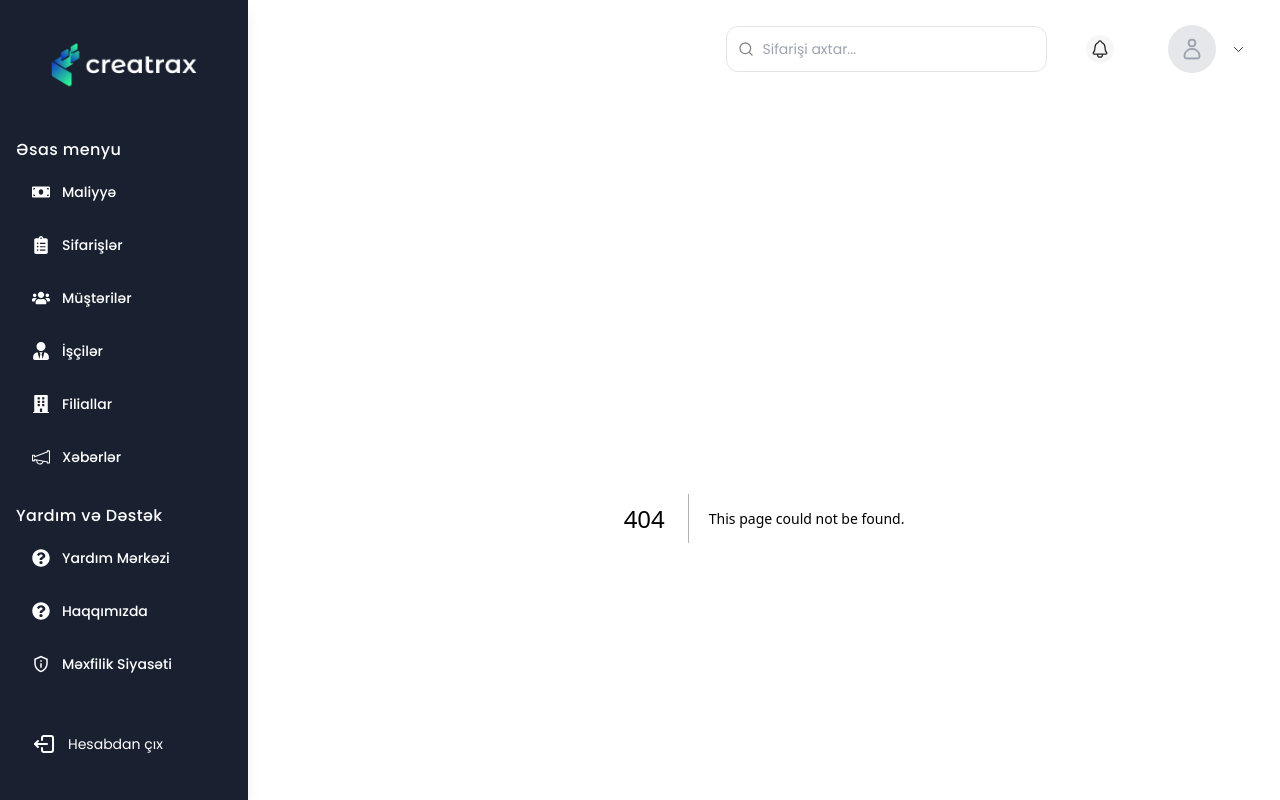
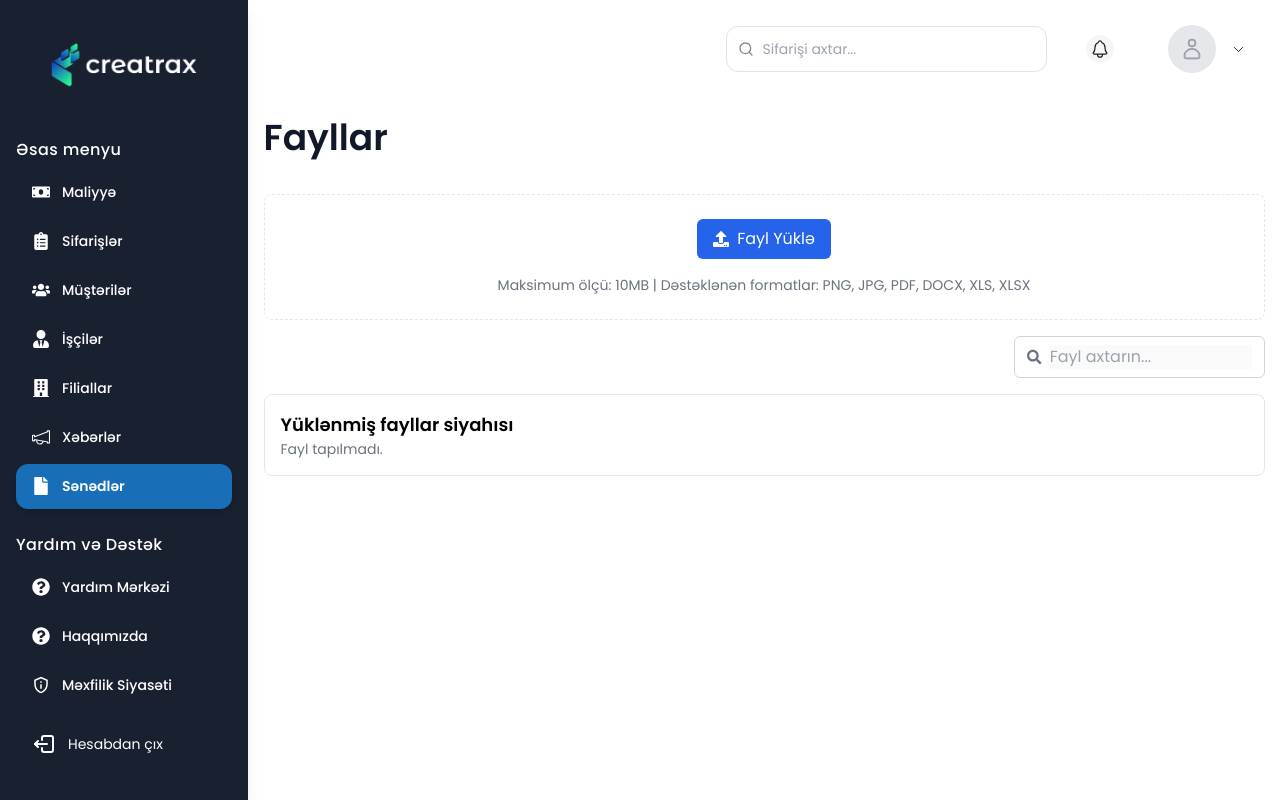
Before and after one commit to nihad-xalq/creatrax, a Next.js app: page /app/files in a window 1280 px wide. Before the commit this address had no page. Built offline with nearby package versions, Linux system fonts and the light colour scheme.

Commit message:
Files page done, some libraries related to the files installed, other minor changes

```diff
--- a/package.json
+++ b/package.json
@@ -17,6 +17,8 @@
     "@mantine/hooks": "^7.15.2",
     "axios": "^1.7.9",
     "date-fns": "^4.1.0",
+    "file-saver": "^2.0.5",
+    "jszip": "^3.10.1",
     "moment": "^2.30.1",
     "next": "15.1.0",
     "react": "^19.0.0",
--- /dev/null
+++ b/src/app/(pages)/app/files/page.tsx
@@ -0,0 +1,5 @@
+import { FilesView } from "@/views/FilesView";
+
+export default function FilesPage() {
+  return <FilesView />;
+}
--- a/src/components/semantic/Header.tsx
+++ b/src/components/semantic/Header.tsx
@@ -25,6 +25,7 @@ const headerLinks: HeaderLinksTypes[] = [
   { title: "İşçilər", href: "/app/employees" },
   { title: "Filiallar", href: "/app/branches" },
   { title: "Xəbərlər", href: "/app/announcements", },
+  { title: "Sənədlər", href: "/app/files", },
   { title: "Yardım Mərkəzi", href: "/info/guide", },
   { title: "Haqqımızda", href: "/info/about", },
   {
--- a/src/components/semantic/Navbar.tsx
+++ b/src/components/semantic/Navbar.tsx
@@ -13,8 +13,8 @@ import {
   FaBuilding,
   FaQuestionCircle,
   FaMoneyBill,
+  FaFile,
 } from "react-icons/fa";
-
 
 interface HeaderLinksTypes {
   section: string;
@@ -35,13 +35,22 @@ const headerLinks: HeaderLinksTypes[] = [
       { title: "Müştərilər", href: "/app/clients", icon: <FaUsers /> },
       { title: "İşçilər", href: "/app/employees", icon: <FaUserTie /> },
       { title: "Filiallar", href: "/app/branches", icon: <FaBuilding /> },
-      { title: "Xəbərlər", href: "/app/announcements", icon: <TfiAnnouncement /> },
+      {
+        title: "Xəbərlər",
+        href: "/app/announcements",
+        icon: <TfiAnnouncement />,
+      },
+      { title: "Sənədlər", href: "/app/files", icon: <FaFile /> },
     ],
   },
   {
     section: "Yardım və Dəstək",
     items: [
-      { title: "Yardım Mərkəzi", href: "/info/guide", icon: <FaQuestionCircle /> },
+      {
+        title: "Yardım Mərkəzi",
+        href: "/info/guide",
+        icon: <FaQuestionCircle />,
+      },
       { title: "Haqqımızda", href: "/info/about", icon: <FaQuestionCircle /> },
       {
         title: "Məxfilik Siyasəti",
@@ -64,17 +73,18 @@ export const Navbar = () => {
             {section}
           </h3>
           {/* Links */}
-          <ul className="flex flex-col gap-2">
+          <ul className="flex flex-col gap-1">
             {items.map(({ title, href, icon }) => {
               const isActive = pathname === href;
               return (
                 <li key={title}>
                   <Link
                     href={href}
-                    className={`flex items-center gap-3 w-full text-white text-[14px] font-[500] py-3 px-4 rounded-[12px] transition ${isActive
-                      ? "bg-[rgba(24,111,184,1)] font-semibold shadow-md hover:bg-none"
-                      : "hover:bg-white/10"
-                      }`}
+                    className={`flex items-center gap-3 w-full text-white text-[14px] font-[500] py-3 px-4 rounded-[12px] transition ${
+                      isActive
+                        ? "bg-[rgba(24,111,184,1)] font-semibold shadow-md hover:bg-none"
+                        : "hover:bg-white/10"
+                    }`}
                   >
                     <span className="text-lg">{icon}</span>
                     <span className="flex-1">{title}</span>
--- /dev/null
+++ b/src/views/FilesView.tsx
@@ -0,0 +1,265 @@
+"use client";
+
+import {
+  FaUpload,
+  FaDownload,
+  FaTrash,
+  FaFileAlt,
+  FaCheckSquare,
+  FaSquare,
+  FaSearch,
+} from "react-icons/fa";
+import { PageTitle } from "@/components/PageTitle";
+import { useState, useEffect } from "react";
+import JSZip from "jszip";
+import { saveAs } from "file-saver";
+
+const ALLOWED_FILE_TYPES = [
+  "image/png",
+  "image/jpeg",
+  "application/pdf",
+  "application/vnd.openxmlformats-officedocument.wordprocessingml.document",
+  "application/vnd.ms-excel",
+  "application/vnd.openxmlformats-officedocument.spreadsheetml.sheet",
+];
+
+const MAX_FILE_SIZE = 10 * 1024 * 1024;
+
+export const FilesView = () => {
+  const [files, setFiles] = useState<
+    { file: File; previewUrl: string; name: string }[]
+  >([]);
+  const [error, setError] = useState<string>("");
+  const [selectedFiles, setSelectedFiles] = useState<Set<string>>(new Set());
+  const [searchQuery, setSearchQuery] = useState<string>(""); // User input state
+  const [debouncedQuery, setDebouncedQuery] = useState<string>(""); // Debounced search term
+
+  // **Debounce effect to delay search execution**
+  useEffect(() => {
+    const handler = setTimeout(() => {
+      setDebouncedQuery(searchQuery);
+    }, 450);
+
+    return () => {
+      clearTimeout(handler);
+    };
+  }, [searchQuery]);
+
+  const handleFileUpload = (filesToUpload: FileList | null) => {
+    if (!filesToUpload) return;
+
+    const uploadedFiles = Array.from(filesToUpload);
+    const validFiles = uploadedFiles.filter((file) => {
+      if (!ALLOWED_FILE_TYPES.includes(file.type)) {
+        setError(
+          `"${file.name}" fayl növü uyğun deyil. Yalnız PNG, JPG, PDF, DOCX, XLS, XLSX yükləyə bilərsiniz.`
+        );
+        return false;
+      }
+      if (file.size > MAX_FILE_SIZE) {
+        setError(`"${file.name}" faylı çox böyükdür. Maksimum ölçü 10MB.`);
+        return false;
+      }
+      return true;
+    });
+
+    if (validFiles.length > 0) {
+      setError("");
+      setFiles((prevFiles) => [
+        ...prevFiles,
+        ...validFiles.map((file) => ({
+          file,
+          previewUrl: URL.createObjectURL(file),
+          name: file.name,
+        })),
+      ]);
+    }
+  };
+
+  const handleInputFileChange = (
+    event: React.ChangeEvent<HTMLInputElement>
+  ) => {
+    handleFileUpload(event.target.files);
+  };
+
+  const handleDownload = async (file: File, name: string) => {
+    const url = URL.createObjectURL(file);
+    const a = document.createElement("a");
+    a.href = url;
+    a.download = name;
+    document.body.appendChild(a);
+    a.click();
+    document.body.removeChild(a);
+    URL.revokeObjectURL(url);
+  };
+
+  const handleBulkDownload = async () => {
+    if (selectedFiles.size === 0) return;
+
+    const zip = new JSZip();
+    files.forEach(({ file, name }) => {
+      if (selectedFiles.has(name)) {
+        zip.file(name, file);
+      }
+    });
+
+    const zipBlob = await zip.generateAsync({ type: "blob" });
+    saveAs(zipBlob, "selected_files.zip");
+    setSelectedFiles(new Set());
+  };
+
+  const handleDelete = (fileName: string) => {
+    setFiles((prevFiles) => prevFiles.filter(({ name }) => name !== fileName));
+    setSelectedFiles((prevSelected) => {
+      const updatedSelection = new Set(prevSelected);
+      updatedSelection.delete(fileName);
+      return updatedSelection;
+    });
+  };
+
+  const handleBulkDelete = () => {
+    setFiles((prevFiles) =>
+      prevFiles.filter(({ name }) => !selectedFiles.has(name))
+    );
+    setSelectedFiles(new Set());
+  };
+
+  const toggleFileSelection = (fileName: string) => {
+    setSelectedFiles((prevSelected) => {
+      const updatedSelection = new Set(prevSelected);
+      if (updatedSelection.has(fileName)) {
+        updatedSelection.delete(fileName);
+      } else {
+        updatedSelection.add(fileName);
+      }
+      return updatedSelection;
+    });
+  };
+
+  // **Filtered files using debounced query**
+  const filteredFiles = files.filter(({ name }) =>
+    name.toLowerCase().includes(debouncedQuery.toLowerCase())
+  );
+
+  return (
+    <section className="filesSection flex flex-col gap-4 w-full">
+      <PageTitle title="Fayllar" />
+
+      {/* File Upload Section */}
+      <div className="border border-dashed rounded-lg p-6 text-center">
+        <label className="cursor-pointer bg-blue-600 hover:bg-blue-700 text-white py-2 px-4 rounded-md flex items-center gap-2 justify-center w-max mx-auto transition duration-200">
+          <FaUpload />
+          Fayl Yüklə
+          <input
+            type="file"
+            className="hidden"
+            multiple
+            accept=".png,.jpg,.jpeg,.pdf,.docx,.xls,.xlsx"
+            onChange={handleInputFileChange}
+          />
+        </label>
+        <p className="text-gray-500 text-sm mt-4">
+          Maksimum ölçü: 10MB | Dəstəklənən formatlar: PNG, JPG, PDF, DOCX, XLS,
+          XLSX
+        </p>
+        {error && <p className="text-red-500 text-sm mt-2">{error}</p>}
+      </div>
+
+      <div
+        className={`flex flex-row ${
+          selectedFiles.size > 0 ? "justify-between" : "justify-end"
+        } items-center gap-3`}
+      >
+        {/* Bulk Action Buttons */}
+        {selectedFiles.size > 0 && (
+          <div className="flex gap-3 willSimplyFadeIn">
+            <button
+              className="bg-green-600 text-white px-4 py-2 rounded-md hover:bg-green-700 transition"
+              onClick={handleBulkDownload}
+            >
+              Seçilmişləri Yüklə (ZIP)
+            </button>
+            <button
+              className="bg-red-600 text-white px-4 py-2 rounded-md hover:bg-red-700 transition"
+              onClick={handleBulkDelete}
+            >
+              Seçilmişləri Sil
+            </button>
+          </div>
+        )}
+
+        {/* Search Bar with Debounce */}
+        <div className="willSimplyFadeIn flex items-center self-end border border-gray-300 rounded-md px-3 py-2 w-1/4">
+          <FaSearch className="text-gray-500 mr-2" />
+          <input
+            type="text"
+            placeholder="Fayl axtarın..."
+            className="w-full focus:outline-none disabled:cursor-not-allowed"
+            value={searchQuery}
+            onChange={(e) => setSearchQuery(e.target.value)}
+            disabled={filteredFiles.length === 0}
+            title={
+              filteredFiles.length > 0
+                ? "Faylları axtarın"
+                : "Axtarmağa heç bir fayl yoxdur"
+            }
+          />
+        </div>
+      </div>
+
+      {/* File List */}
+      <div className="border border-gray-200 rounded-lg p-4">
+        <h2 className="text-lg font-semibold">Yüklənmiş fayllar siyahısı</h2>
+        {filteredFiles.length === 0 ? (
+          <p className="text-gray-500 text-sm">Fayl tapılmadı.</p>
+        ) : (
+          <ul className="mt-4 space-y-3">
+            {filteredFiles.map(({ file, previewUrl, name }, index) => (
+              <li
+                key={index}
+                className="flex items-center gap-4 p-3 border-b border-gray-200"
+              >
+                <button onClick={() => toggleFileSelection(name)}>
+                  {selectedFiles.has(name) ? (
+                    <FaCheckSquare className="text-blue-600 text-lg" />
+                  ) : (
+                    <FaSquare className="text-gray-400 text-lg" />
+                  )}
+                </button>
+
+                {file.type.startsWith("image/") ? (
+                  <img
+                    src={previewUrl}
+                    alt={name}
+                    className="w-16 h-16 object-cover rounded-md"
+                  />
+                ) : (
+                  <FaFileAlt className="text-gray-500 text-3xl" />
+                )}
+
+                <span className="text-sm font-medium">{name}</span>
+
+                <span className="text-xs text-gray-500">
+                  {(file.size / 1024).toFixed(2)} KB
+                </span>
+
+                <button
+                  className="text-blue-600 hover:underline"
+                  onClick={() => handleDownload(file, name)}
+                >
+                  <FaDownload />
+                </button>
+                <button
+                  className="text-red-600 hover:underline"
+                  onClick={() => handleDelete(name)}
+                >
+                  <FaTrash />
+                </button>
+              </li>
+            ))}
+          </ul>
+        )}
+      </div>
+    </section>
+  );
+};
```
Also changed, not shown: 1 other file (tests, documents, lock files or other folders).
